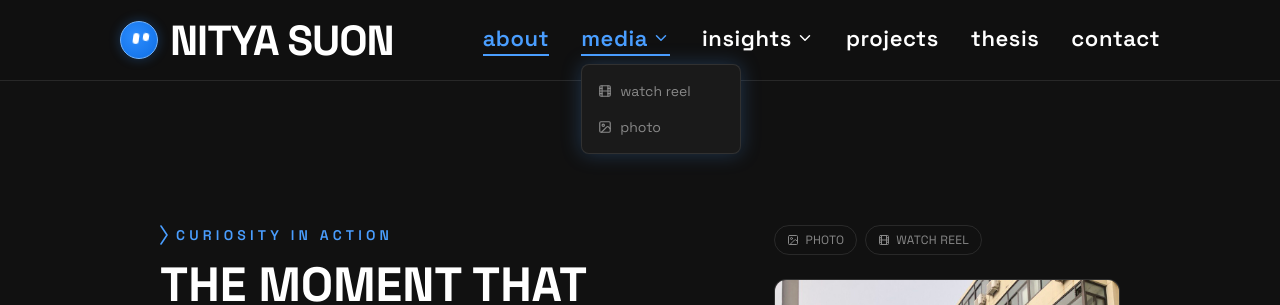
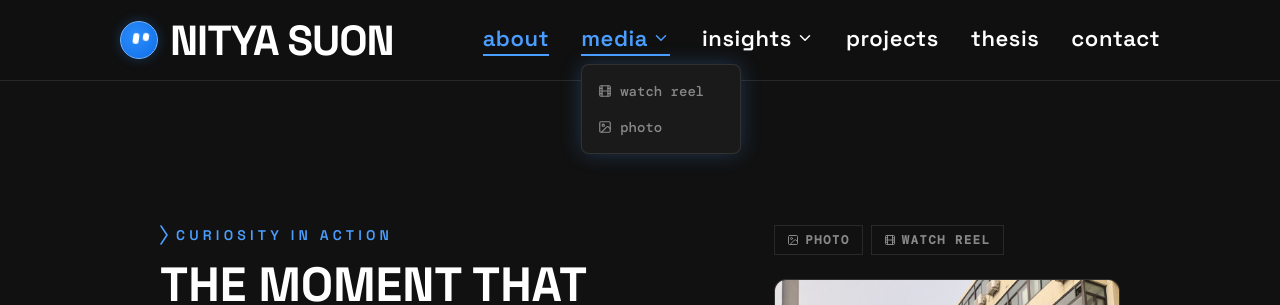
Before and after one commit to NityaSu/Publix, a Nuxt app: page / in a window 1280 px wide. Both pictures are taken after a click on the button "media". Shown: the part 1657-1962 px from the top of the page. Built offline with nearby package versions, Linux system fonts and the light colour scheme; a web font is replaced by a local one.

Commit message:
Add DM Mono font support and update styles across components

```diff
--- a/assets/css/main.css
+++ b/assets/css/main.css
@@ -69,6 +69,23 @@
   font-display: swap;
 }
 
+/* DM Mono (monospace) — used on select CTA / filter buttons only */
+@font-face {
+  font-family: 'DM Mono';
+  src: url('/fonts/dm-mono-400.woff2') format('woff2');
+  font-weight: 400;
+  font-style: normal;
+  font-display: swap;
+}
+
+@font-face {
+  font-family: 'DM Mono';
+  src: url('/fonts/dm-mono-500.woff2') format('woff2');
+  font-weight: 500;
+  font-style: normal;
+  font-display: swap;
+}
+
 @layer base {
   html {
     background-color: #111111;
@@ -107,3 +124,9 @@ html:not(.fonts-loading):not(.fonts-loaded) body {
   from { opacity: 0; }
   to { opacity: 1; }
 }
+
+@layer utilities {
+  .font-dm {
+    font-family: 'DM Mono', 'DM Mono fallback', ui-monospace, SFMono-Regular, Menlo, Consolas, monospace;
+  }
+}
--- a/component/HeroSection.vue
+++ b/component/HeroSection.vue
@@ -255,7 +255,7 @@ useIntersectionObserver(
 
       <NuxtLink
         to="/projects"
-        class="group inline-flex items-center gap-3 px-5 sm:px-6 py-2.5 sm:py-3 rounded-full border border-accent text-white text-xs sm:text-sm uppercase tracking-widest hover:bg-accent/10 hover:shadow-glow-sm transition-all duration-300"
+        class="group inline-flex items-center gap-3 px-5 sm:px-6 py-2.5 sm:py-3 rounded-none border border-accent font-dm font-bold text-white text-xs sm:text-sm uppercase tracking-[0.14em] hover:bg-accent/10 hover:shadow-glow-sm transition-all duration-300"
       >
         <Play :size="16" class="text-accent transition-transform duration-300 group-hover:scale-110" />
         <span>view projects</span>
--- a/component/MediaSection.vue
+++ b/component/MediaSection.vue
@@ -212,7 +212,7 @@ useIntersectionObserver(
             v-for="option in filterOptions"
             :key="option.value"
             type="button"
-            class="inline-flex items-center gap-1.5 rounded-full border px-3 py-1.5 text-xs uppercase tracking-wide transition-colors duration-300"
+            class="inline-flex items-center gap-1.5 rounded-none border px-3 py-1.5 font-dm font-bold text-xs uppercase tracking-[0.14em] transition-colors duration-300"
             :class="
               navigationStore.mediaFilter === option.value
                 ? 'border-accent text-accent'
--- a/component/NavbarHeader.vue
+++ b/component/NavbarHeader.vue
@@ -193,7 +193,7 @@ const goHomeTop = async () => {
                     v-for="child in link.children"
                     :key="child.label"
                     type="button"
-                    class="flex w-full items-center gap-2 px-4 py-2 text-sm lowercase text-muted hover:text-accent hover:bg-white/5 transition-colors"
+                    class="flex w-full items-center gap-2 px-4 py-2 font-dm font-medium text-sm lowercase text-muted hover:text-accent hover:bg-white/5 transition-colors"
                     @click="selectDropdownChild(child)"
                   >
                     <component :is="child.icon" v-if="child.icon" :size="14" />
@@ -251,7 +251,7 @@ const goHomeTop = async () => {
                 v-for="child in link.children"
                 :key="child.label"
                 type="button"
-                class="flex items-center gap-2 text-sm lowercase text-muted hover:text-accent transition-colors"
+                class="flex items-center gap-2 font-dm font-medium text-sm lowercase text-muted hover:text-accent transition-colors"
                 @click="selectDropdownChild(child)"
               >
                 <component :is="child.icon" v-if="child.icon" :size="14" />
--- a/nuxt.config.ts
+++ b/nuxt.config.ts
@@ -90,6 +90,13 @@ export default defineNuxtConfig({
           href: '/fonts/space-grotesk.woff2',
           crossorigin: 'anonymous',
         },
+        {
+          rel: 'preload',
+          as: 'font',
+          type: 'font/woff2',
+          href: '/fonts/dm-mono-400.woff2',
+          crossorigin: 'anonymous',
+        },
       ],
       style: [
         {
--- a/tailwind.config.js
+++ b/tailwind.config.js
@@ -27,6 +27,7 @@ module.exports = {
           'display': ['Space Grotesk', 'Space Grotesk fallback', 'Montserrat', 'Montserrat fallback', 'Gotham', 'sans-serif'],
           'heading': ['Space Grotesk', 'Space Grotesk fallback', 'Poppins', 'sans-serif'],
           'space': ['Space Grotesk', 'Space Grotesk fallback', 'Helvetica Neue', 'Arial', 'sans-serif'],
+          'mono': ['"DM Mono"', '"DM Mono fallback"', 'ui-monospace', 'SFMono-Regular', 'Menlo', 'Consolas', 'monospace'],
         },
         fontWeight: {
           'normal': '400',
```
Also changed, not shown: public/fonts/dm-mono-400.woff2 (added), public/fonts/dm-mono-500.woff2 (added).
